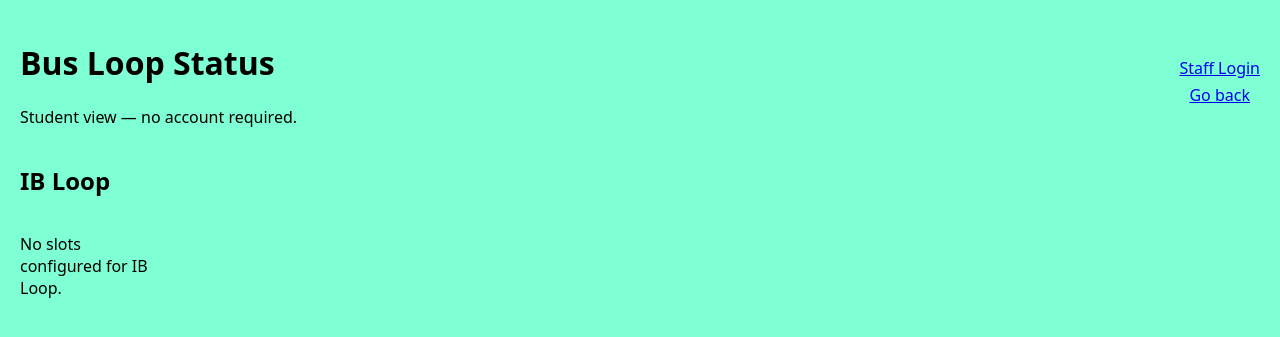
After one commit to Marxrgo/Nova-Bus-App-project, a Django app: page /loop/IB/ in a window 1280 px wide. The commit adds this page. Shown: the top 337 px of the page. Run offline with Django 5.2, Linux system fonts and the light colour scheme; data that the repository does not hold is empty.

Commit message:
reconstructed loops page and new tests

```diff
--- a/accounts/templates/accounts/account_home.html
+++ b/accounts/templates/accounts/account_home.html
@@ -13,7 +13,7 @@
             <h1>Staff Account</h1>
             <p class="subtitle">Signed in as {{ request.user.username }}</p>
 
-            <a class="button-link" href="{% url 'loops:dashboard' %}">Open Bus Editor</a>
+            <a class="button-link" href="{% url 'loops:index' %}">Open Bus Editor</a>
 
             <form method="post" action="{% url 'accounts:logout' %}" class="logout-form">
                 {% csrf_token %}
--- a/loops/static/loops/style.css
+++ b/loops/static/loops/style.css
@@ -71,7 +71,11 @@ body {
 }
 
 .loginlink{
-    align-content: center;
+    display: flex;
+    flex-direction: column;
+    align-items: center;
+    justify-content: center;
+    gap: 5px;
 }
 
 .danger {
--- a/loops/templates/loops/confirm_clear.html
+++ b/loops/templates/loops/confirm_clear.html
@@ -14,7 +14,7 @@
     <form method="POST">
         {% csrf_token %}
         <button type="submit" class="danger">Yes, clear it</button>
-        <a href="{% url 'loops:dashboard' %}">Cancel</a>
+        <a href="{% url 'loops:loop_dashboard' loop %}">Cancel</a>
     </form>
 
 </body>
--- /dev/null
+++ b/loops/templates/loops/ib_loop.html
@@ -0,0 +1,69 @@
+{% load static %}
+<!DOCTYPE html>
+<html lang="en">
+<head>
+    <meta charset="UTF-8">
+    <meta name="viewport" content="width=device-width, initial-scale=1.0">
+    <title>Nova Bus Loop Status</title>
+    <link rel="stylesheet" href="{% static 'loops/style.css' %}">
+</head>
+<body>
+
+    <div class="dashboard-header">
+        <div>
+            <h1>Bus Loop Status</h1>
+            {% if user.is_authenticated and user.is_staff %}
+                <p><strong>Staff editing mode:</strong> click a bus slot to update it.</p>
+            {% else %}
+                <p>Student view — no account required.</p>
+            {% endif %}
+        </div>
+
+        <div class = "loginlink">
+            {% if user.is_authenticated and user.is_staff %}
+                <a href="{% url 'accounts:home' %}">Staff Account</a>
+            {% else %}
+                <a href="{% url 'accounts:login' %}">Staff Login</a>
+            {% endif %}
+            <a href="{% url 'loops:index' %}">Go back</a>
+        </div>
+    </div>
+
+    <h2>IB Loop</h2>
+    {% if user.is_authenticated and user.is_staff %}
+      <a href="{% url 'loops:clear_loop' 'IB' %}">Clear IB Loop</a>
+     {% endif %}
+    <div class="grid">
+        {% for slot in slots %}
+            {% if user.is_authenticated and user.is_staff %}
+                <a href="{% url 'loops:update_slot' slot.id %}" class="card-link">
+                    <div class="card{% if slot.bus_number %} occupied{% endif %}">
+                        <div class="slot-num">Slot {{ slot.slot_number }}</div>
+                        <div class="bus-num">
+                            {% if slot.bus_number %}
+                                Bus #{{ slot.bus_number }}
+                            {% else %}
+                                <span class="empty">Empty</span>
+                            {% endif %}
+                        </div>
+                    </div>
+                </a>
+            {% else %}
+                <div class="card{% if slot.bus_number %} occupied{% endif %}">
+                    <div class="slot-num">Slot {{ slot.slot_number }}</div>
+                    <div class="bus-num">
+                        {% if slot.bus_number %}
+                            Bus #{{ slot.bus_number }}
+                        {% else %}
+                            <span class="empty">Empty</span>
+                        {% endif %}
+                    </div>
+                </div>
+            {% endif %}
+        {% empty %}
+            <p>No slots configured for IB Loop.</p>
+        {% endfor %}
+    </div>
+
+</body>
+</html>
--- a/loops/templates/loops/update_slot.html
+++ b/loops/templates/loops/update_slot.html
@@ -18,7 +18,7 @@
         </div>
         <br>
         <button type="submit">Save Bus Number</button>
-        <a href="{% url 'loops:dashboard' %}">Cancel</a>
+        <a href="{% url 'loops:loop_dashboard' slot.loop %}">Cancel</a>
     </form>
 
 </body>
--- a/loops/urls.py
+++ b/loops/urls.py
@@ -4,7 +4,8 @@ from . import views
 app_name = "loops"
 
 urlpatterns = [
-    path("", views.loop_dashboard, name="dashboard"),
+    path("", views.loop_index, name="index"),
+    path("loop/<str:loop>/", views.loop_dashboard, name = "loop_dashboard"),
     path("slot/<int:slot_id>/update/", views.update_slot, name="update_slot"),
     path("loop/<str:loop>/clear/", views.clear_loop, name = "clear_loop")
 ]
--- a/loops/views.py
+++ b/loops/views.py
@@ -12,18 +12,24 @@ from django.http import Http404
 def is_loop_manager(user, loop): #helper function
     return user.is_superuser or user.managed_loop == loop
 
+def loop_index(request):
+    return render(request, 'loops/index.html')
 
-def loop_dashboard(request): #TODO: change this into 2 dashboards one for music and one for IB
-    # Fetch slots for each loop, ordered by slot_number (handled automatically by Meta ordering)
-    music_slots = BusSlot.objects.filter(loop =Looptype.MUSIC)
-    ib_slots = BusSlot.objects.filter(loop = Looptype.IB)
+
+def loop_dashboard(request, loop): #renders dash for either loop
+    if loop not in Looptype.values:
+        raise Http404("Unknown loop")
+
+    slots = BusSlot.objects.filter(loop = loop) #filters for either bus or ib loop
+    template_name = f'loops/{loop.lower()}_loop.html'  #loads corrent html/css accoding to each loop
 
     context = {
-        'music_slots': music_slots,
-        'ib_slots': ib_slots,
+        'loop': loop,
+        'loop_display': dict(Looptype.choices)[loop],
+        'slots': slots
     }
 
-    return render(request, 'loops/dashboard.html', context)
+    return render(request, template_name, context)
 
 # Restrict slot modifcation to loggin-in admins
 @login_required
@@ -37,7 +43,7 @@ def update_slot(request, slot_id):
         form = BusSlotUpdateForm(request.POST,instance = slot)
         if form.is_valid():
             form.save()
-            return redirect('loops:dashboard')
+            return redirect('loops:loop_dashboard', loop = slot.loop)
     else:
         form = BusSlotUpdateForm(instance=slot)
 
@@ -58,7 +64,7 @@ def clear_loop(request,loop):
     if request.method == 'POST':
         BusSlot.objects.filter(loop = loop).update(bus_number = None) #Filters and remove busnumber thats attached to row
         messages.success(request, f"{dict(Looptype.choices)[loop]} cleared")
-        return redirect('loops:dashboard')
+        return redirect('loops:loop_dashboard', loop = loop)
 
     slot_count = BusSlot.objects.filter(loop=loop).count()
 
```
Also changed, not shown: loops/templates/loops/index.html (added, +28 -0 lines), loops/templates/loops/music_loop.html (added, +69 -0 lines), loops/tests.py (+25 -8 lines).
